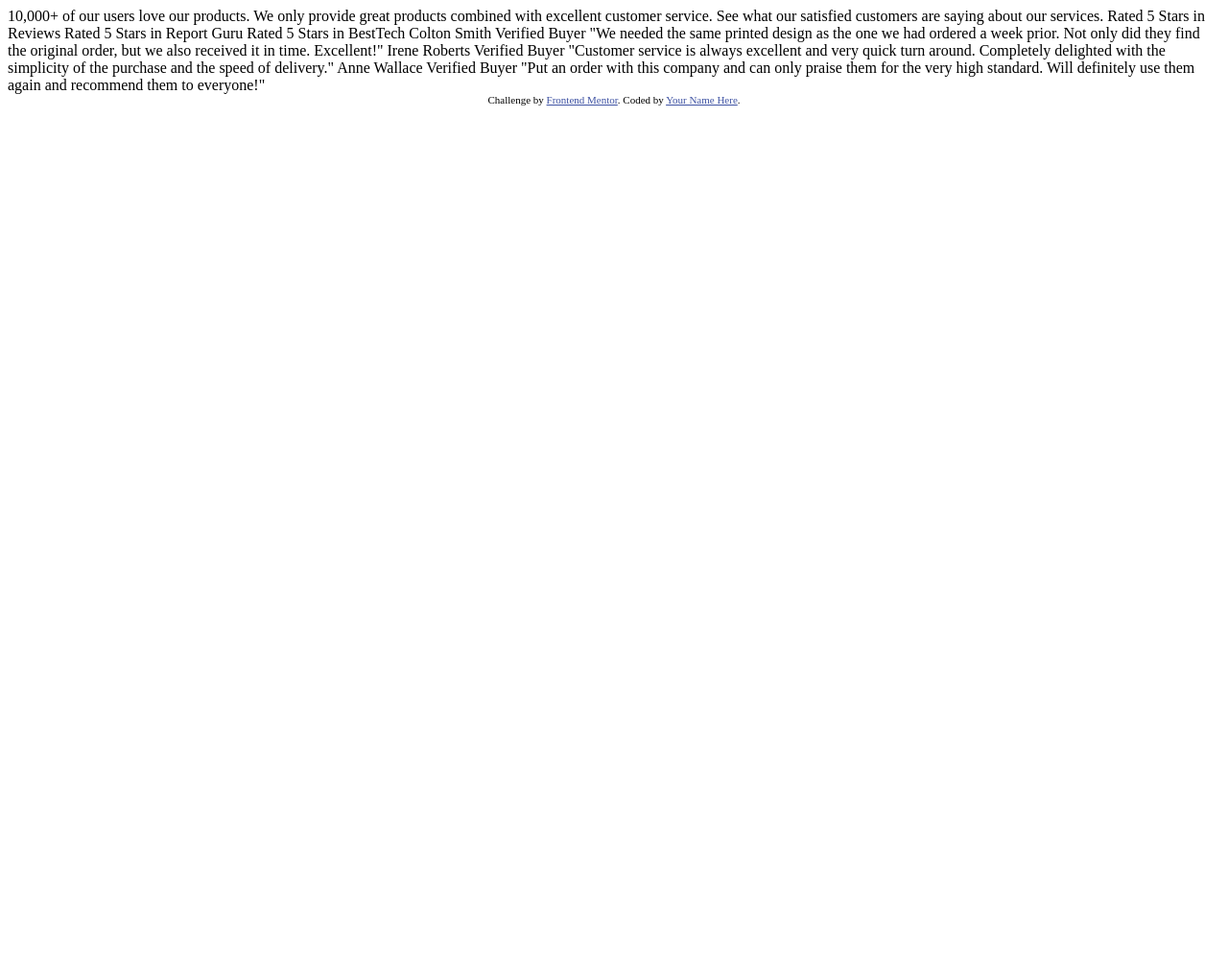
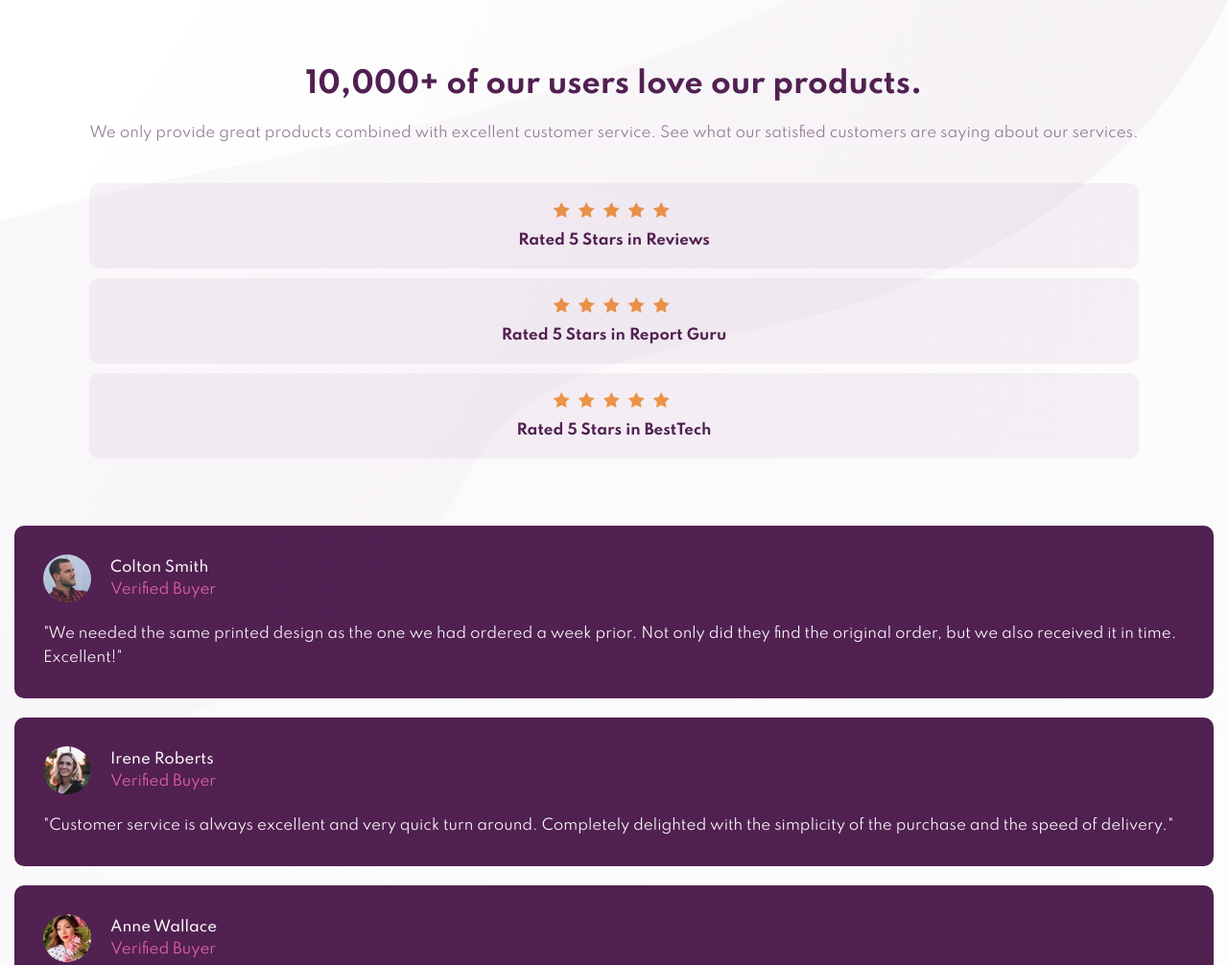
Before and after one commit to IrvingRR/social-proof-section-master, a plain HTML site: page index.html in a window 1280 px wide. Shown: the top 1006 px of the page at 96% size. Before the commit the page ends 800 px from the top, so only its background shows below. Drawn offline with Linux system fonts and the light colour scheme.

Commit message:
Diseño móvil

```diff
--- /dev/null
+++ b/css/global_styles.css
@@ -0,0 +1,24 @@
+@import url('https://fonts.googleapis.com/css2?family=Spartan:wght@400;500;700&display=swap');
+
+:root {
+
+    /* Primary */
+    --very-dark: hsl(300, 43%, 22%);
+    --soft-pink: hsl(333, 80%, 67%);
+
+    --dark-rayish: hsl(303, 10%, 53%);
+    --light-Grayish: hsl(300, 24%, 96%);
+    --White: hsl(0, 0%, 100%);
+    --font-family: 'Spartan', sans-serif;
+}
+
+* {
+    margin: 0;
+    padding: 0;
+    box-sizing: border-box;
+}
+
+body {
+    font-family: var(--font-family);
+    font-size: 15px;
+}
--- /dev/null
+++ b/css/style.css
@@ -0,0 +1,116 @@
+@import url(global_styles.css);
+
+.container {
+    width: 100%;
+    min-height: 100vh;
+    display: flex;
+    justify-content: center;
+    align-items: center;
+    flex-direction: column;
+    padding: 70px 15px;
+    position: relative;
+}
+
+.image-desktop-top, .image-desktop-bottom {
+    display: none;
+}
+
+.image-mobile-top, .image-mobile-bottom {
+    width: 100%;
+}
+
+.image-mobile-top {
+    position: absolute;
+    top: 0;
+}
+
+.image-mobile-bottom {
+    position: absolute;
+    bottom: 0;
+    left: 0;
+}
+
+.content-iformation {
+    text-align: center;
+}
+
+.information-title {
+    color: var(--very-dark);
+    padding: 0 20px;
+}
+
+.information-parrafe {
+    color: var(--dark-rayish);
+    line-height: 25px;
+    padding-top: 20px;
+}
+
+.rankings {
+    width: 100%;
+    padding-top: 30px;
+}
+
+.ranking {
+    width: 100%;
+    padding: 20px;
+    border-radius: 10px;
+    background: var(--light-Grayish);
+    margin: auto;
+    margin-top: 10px;
+}
+
+.ranking-stars img {
+    margin-right: 5px;
+}
+
+.ranking-text {
+    color: var(--very-dark);
+    font-weight: 700;
+    padding-top: 10px;
+}
+
+.cards {
+    width: 100%;
+    padding-top: 50px
+}
+
+.card {
+    width: 100%;
+    padding: 30px;
+    background: var(--very-dark);
+    margin: auto;
+    margin-top: 20px;
+    border-radius: 10px;
+}
+
+.card-header {
+    display: flex;
+    align-items: center;
+}
+
+.card-header-image {
+    width: 50px;
+    height: 50px;
+    border-radius: 100%;
+    object-fit: cover;
+    margin-right: 20px;
+}
+
+.card-header-text-name {
+    color: #fff;
+    font-weight: 500;
+}
+
+.card-header-text-verification {
+    color: var(--soft-pink);
+    margin-top: 5px;
+}
+
+.card-body {
+    margin-top: 20px;
+}
+
+.card-body-text {
+    color: #fff;
+    line-height: 25px;
+}
--- a/index.html
+++ b/index.html
@@ -3,59 +3,122 @@
   <head>
     <meta charset="UTF-8" />
     <meta name="viewport" content="width=device-width, initial-scale=1.0" />
-    <!-- displays site properly based on user's device -->
-
-    <link
-      rel="icon"
-      type="image/png"
-      sizes="32x32"
-      href="./images/favicon-32x32.png"
-    />
-
+    <link rel="icon" type="image/png" sizes="32x32" href="./images/favicon-32x32.png"/>
     <title>Frontend Mentor | Social proof section</title>
-
-    <!-- Feel free to remove these styles or customise in your own stylesheet 👍 -->
-    <style>
-      .attribution {
-        font-size: 11px;
-        text-align: center;
-      }
-      .attribution a {
-        color: hsl(228, 45%, 44%);
-      }
-    </style>
+    <link rel="stylesheet" href="css/style.css">
   </head>
   <body>
+    <div class="container">
+      <img class="image-desktop-top" src="images/bg-pattern-top-desktop.svg" alt="">
+      <img class="image-mobile-top" src="images/bg-pattern-top-mobile.svg" alt="">
+
+      <div class="content-iformation">
+        <div class="information">
+          <h1 class="information-title">
             10,000+ of our users love our products.
-
+          </h1>
+          <p class="information-parrafe">
             We only provide great products combined with excellent customer service.
             See what our satisfied customers are saying about our services.
+          </p>
+        </div>
 
-    Rated 5 Stars in Reviews
-    Rated 5 Stars in Report Guru
-    Rated 5 Stars in BestTech
+        <div class="rankings">
+          <div class="ranking">
+            <div class="ranking-stars">
+              <img src="images/icon-star.svg" alt="">
+              <img src="images/icon-star.svg" alt="">
+              <img src="images/icon-star.svg" alt="">
+              <img src="images/icon-star.svg" alt="">
+              <img src="images/icon-star.svg" alt="">
+            </div>
+            <p class="ranking-text">Rated 5 Stars in Reviews</p>
+          </div>
 
-    Colton Smith
-    Verified Buyer
+          <div class="ranking">
+            <div class="ranking-stars">
+              <img src="images/icon-star.svg" alt="">
+              <img src="images/icon-star.svg" alt="">
+              <img src="images/icon-star.svg" alt="">
+              <img src="images/icon-star.svg" alt="">
+              <img src="images/icon-star.svg" alt="">
+            </div>
+            <p class="ranking-text">Rated 5 Stars in Report Guru</p>
+          </div>
+
+          <div class="ranking">
+            <div class="ranking-stars">
+              <img src="images/icon-star.svg" alt="">
+              <img src="images/icon-star.svg" alt="">
+              <img src="images/icon-star.svg" alt="">
+              <img src="images/icon-star.svg" alt="">
+              <img src="images/icon-star.svg" alt="">
+            </div>
+            <p class="ranking-text">Rated 5 Stars in BestTech</p>
+          </div>
+        </div>
+      </div>
+
+      <div class="cards">
+        <div class="card">
+          <div class="card-header">
+            <img class="card-header-image" src="images/image-colton.jpg" alt="Colton Smith" class="card-image">
+            <div class="card-header-text">
+              <p class="card-header-text-name">Colton Smith</p>
+              <p class="card-header-text-verification">Verified Buyer</p>
+            </div>
+          </div>
+          <div class="card-body">
+            <p class="card-body-text">
               "We needed the same printed design as the one we had ordered a week prior.
               Not only did they find the original order, but we also received it in time.
               Excellent!"
+            </p>
+          </div>
+        </div>
 
-    Irene Roberts
-    Verified Buyer
+        <div class="card">
+          <div class="card-header">
+            <img class="card-header-image" src="images/image-irene.jpg" alt="Colton Smith" class="card-image">
+            <div class="card-header-text">
+              <p class="card-header-text-name">Irene Roberts</p>
+              <p class="card-header-text-verification">Verified Buyer</p>
+            </div>
+          </div>
+          <div class="card-body">
+            <p class="card-body-text">
               "Customer service is always excellent and very quick turn around. Completely
               delighted with the simplicity of the purchase and the speed of delivery."
+            </p>
+          </div>
+        </div>
 
-    Anne Wallace
-    Verified Buyer
+        <div class="card">
+          <div class="card-header">
+            <img class="card-header-image" src="images/image-anne.jpg" alt="Colton Smith" class="card-image">
+            <div class="card-header-text">
+              <p class="card-header-text-name">Anne Wallace</p>
+              <p class="card-header-text-verification">Verified Buyer</p>
+            </div>
+          </div>
+          <div class="card-body">
+            <p class="card-body-text">
               "Put an order with this company and can only praise them for the very high
               standard. Will definitely use them again and recommend them to everyone!"
+            </p>
+          </div>
+        </div>
 
-    <div class="attribution">
+        <img class="image-desktop-bottom" src="images/bg-pattern-bottom-desktop.svg" alt="">
+        <img class="image-mobile-bottom" src="images/bg-pattern-bottom-mobile.svg" alt="">
+      </div>
+
+    </div>
+    <!-- <div class="attribution">
       Challenge by
       <a href="https://www.frontendmentor.io?ref=challenge" target="_blank"
         >Frontend Mentor</a
       >. Coded by <a href="#">Your Name Here</a>.
-    </div>
+    </div> -->
   </body>
 </html>
```
Lines whose indentation alone changed are shown as unchanged.
